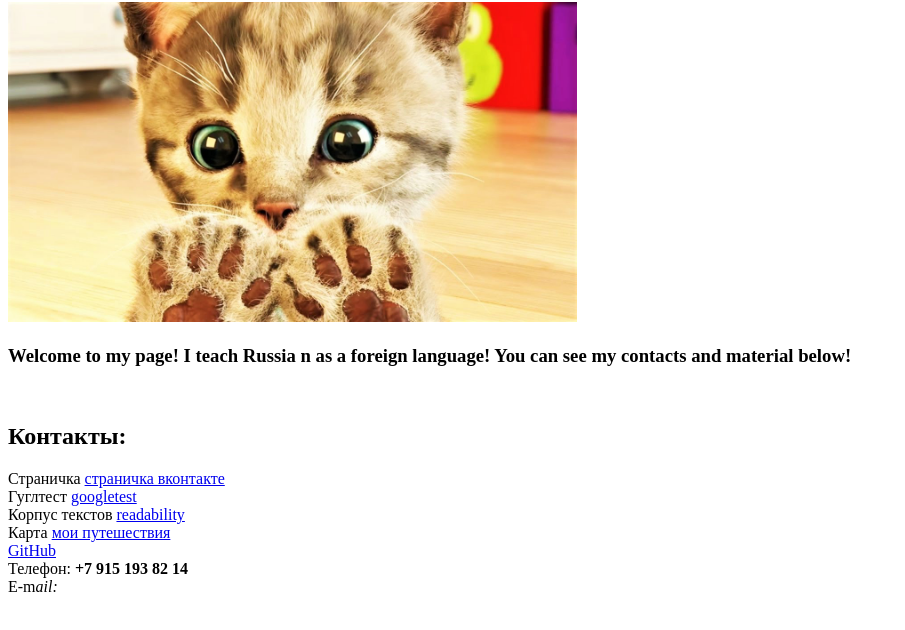
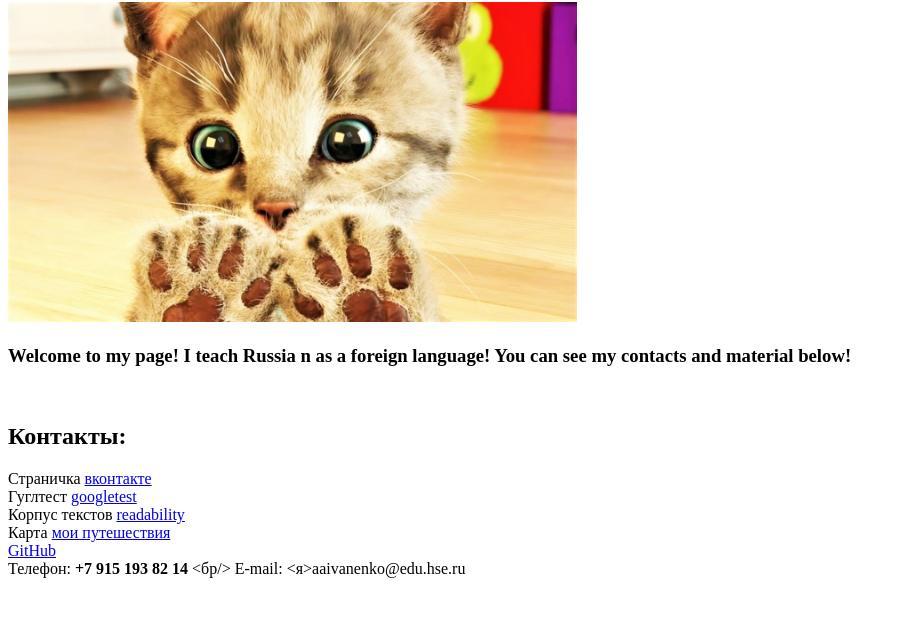
Before and after one commit to ivanenkoanastasiia/ivanenko96, a plain HTML site: page index.html in a window 1280 px wide. Shown: the part 78-708 px from the top of the page, without its empty margins (0-905 px from the left). Drawn offline with Linux system fonts and the light colour scheme.

Commit message:
Update index.html

```diff
--- a/index.html
+++ b/index.html
@@ -11,7 +11,7 @@
       <left><h3>Welcome to my page! I teach Russia        n as a foreign language! You can see my contacts and material below!</h3></left>
       <br/>
       <h2>Контакты:</h2>
-      Страничка <a href=https://https://vk.com/id176239673/>страничка вконтакте</a>
+      Страничка <a href=https://https://vk.com/id176239673/>вконтакте</a>
       <br/>
       Гуглтест <a href=https://docs.google.com/forms/d/e/1FAIpQLScEJ4hMPvGBrKeV6Gj7djSY3TRvHYRurAhbzWoWPG5XAa6mKw/viewform/>googletest</a>
       <br/>
@@ -22,7 +22,7 @@
       <a href=https://github.com/username>GitHub</a>
       <br/>
       Телефон: <b>+7 915 193 82 14</b>
-      <br/>
-       E-m<i>ail: <nastyaiwanencko@yandex.ru</i>
-    </body>
+     <бр/>
+	 Е-mail: <я>aaivanenko@edu.hse.ru</я>
+	 </тело>
   </html>
```
